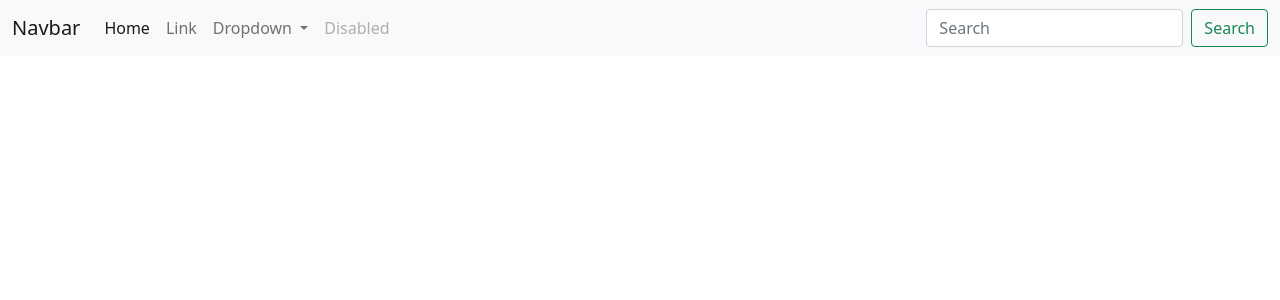
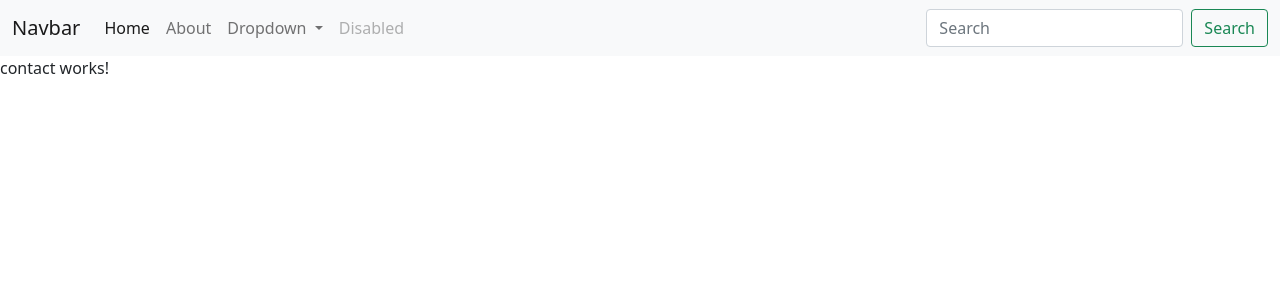
Before and after one commit to Mootaz-Mellouli/myAngular, an Angular app: page /contact in a window 1280 px wide. Shown: the top 300 px of the page. Built offline with nearby package versions, Linux system fonts and the light colour scheme.

Commit message:
routing system + creating about and contact component

```diff
--- /dev/null
+++ b/src/app/about/about.component.html
@@ -0,0 +1 @@
+<p>about works!</p>
--- /dev/null
+++ b/src/app/about/about.component.ts
@@ -0,0 +1,15 @@
+import { Component, OnInit } from '@angular/core';
+
+@Component({
+  selector: 'app-about',
+  templateUrl: './about.component.html',
+  styleUrls: ['./about.component.css']
+})
+export class AboutComponent implements OnInit {
+
+  constructor() { }
+
+  ngOnInit(): void {
+  }
+
+}
--- a/src/app/app.component.html
+++ b/src/app/app.component.html
@@ -1 +1,2 @@
 <app-navbar></app-navbar>
+<router-outlet></router-outlet>
--- a/src/app/app.module.ts
+++ b/src/app/app.module.ts
@@ -4,11 +4,15 @@
 import { AppComponent } from './app.component';
 import { NavbarComponent } from './navbar/navbar.component';
 import { AppRoutingModule } from './app-routing.module';
+import { AboutComponent } from './about/about.component';
+import { ContactComponent } from './contact/contact.component';
 
 @NgModule({
   declarations: [
     AppComponent,
-    NavbarComponent
+    NavbarComponent,
+    AboutComponent,
+    ContactComponent
   ],
   imports: [
     BrowserModule,
--- /dev/null
+++ b/src/app/contact/contact.component.html
@@ -0,0 +1 @@
+<p>contact works!</p>
--- /dev/null
+++ b/src/app/contact/contact.component.ts
@@ -0,0 +1,15 @@
+import { Component, OnInit } from '@angular/core';
+
+@Component({
+  selector: 'app-contact',
+  templateUrl: './contact.component.html',
+  styleUrls: ['./contact.component.css']
+})
+export class ContactComponent implements OnInit {
+
+  constructor() { }
+
+  ngOnInit(): void {
+  }
+
+}
--- a/src/app/navbar/navbar.component.html
+++ b/src/app/navbar/navbar.component.html
@@ -10,7 +10,7 @@
             <a class="nav-link active" aria-current="page" href="#">Home</a>
           </li>
           <li class="nav-item">
-            <a class="nav-link" href="#">Link</a>
+            <a class="nav-link" routerLink="/about">About</a>
           </li>
           <li class="nav-item dropdown">
             <a class="nav-link dropdown-toggle" href="#" id="navbarDropdown" role="button" data-bs-toggle="dropdown" aria-expanded="false">
```
Also changed, not shown: src/app/app-routing.module.ts (+10 -5 lines), src/app/about/about.component.css (added), src/app/contact/contact.component.css (added).
